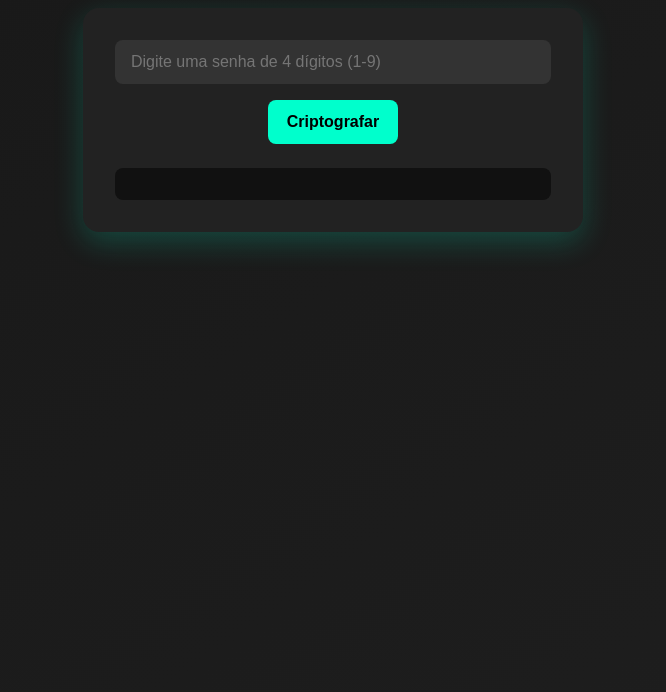
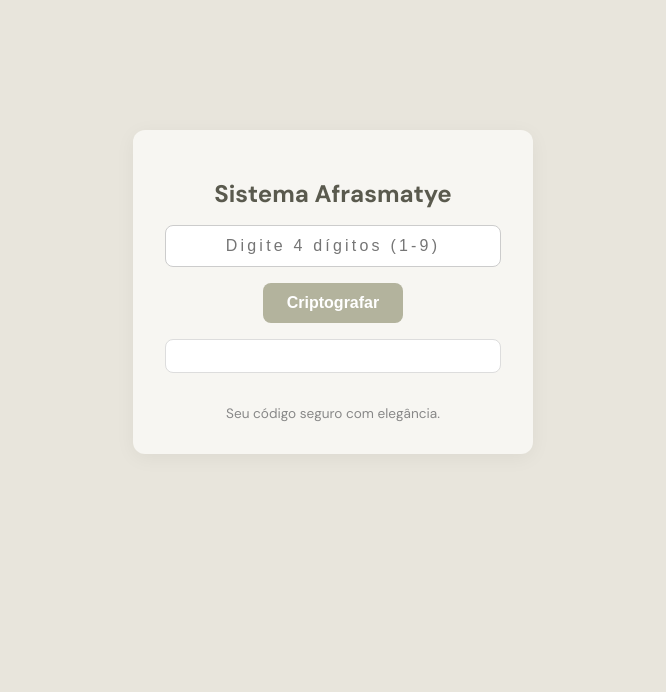
Before and after one commit to mathewherebr/afrasmatye, a plain HTML site: page index.html in a window 1280 px wide. Shown: the part 108-800 px from the top of the page, without its empty margins (307-973 px from the left). Drawn offline with Linux system fonts and the light colour scheme.

Commit message:
Update index.html

```diff
--- a/index.html
+++ b/index.html
@@ -1,10 +1,10 @@
 <!DOCTYPE html>
 <html lang="pt-br">
 <head>
-  <meta charset="UTF-8">
-  <meta name="viewport" content="width=device-width, initial-scale=1">
-  <title>Criptografia Afrasmatye</title>
-  <link href="https://fonts.googleapis.com/css2?family=Inter:wght@400;700&display=swap" rel="stylesheet">
+  <meta charset="UTF-8" />
+  <meta name="viewport" content="width=device-width, initial-scale=1" />
+  <title>Afrasmatye Criptografia</title>
+  <link href="https://fonts.googleapis.com/css2?family=DM+Sans:wght@400;700&display=swap" rel="stylesheet" />
   <style>
     * {
       box-sizing: border-box;
@@ -12,99 +12,108 @@
 
     body {
       margin: 0;
-      font-family: 'Inter', sans-serif;
-      background: linear-gradient(145deg, #181818, #1e1e1e);
-      color: #fff;
+      font-family: 'DM Sans', sans-serif;
+      background-color: #e8e5dc;
+      color: #333;
       display: flex;
-      flex-direction: column;
       align-items: center;
+      justify-content: center;
+      height: 100vh;
+    }
+
+    .container {
+      background-color: #f7f6f2;
       padding: 2rem;
-      min-height: 100vh;
+      border-radius: 12px;
+      box-shadow: 0 4px 20px rgba(0,0,0,0.05);
+      text-align: center;
+      max-width: 400px;
+      width: 100%;
     }
 
     h1 {
-      font-size: 2rem;
-      margin-bottom: 1.5rem;
-      color: #00ffcc;
+      font-size: 1.5rem;
+      margin-bottom: 1rem;
+      color: #5a5a4e;
+    }
+
+    input {
+      padding: 0.7rem 1rem;
+      font-size: 1rem;
+      border: 1px solid #ccc;
+      border-radius: 8px;
+      outline: none;
+      width: 100%;
+      background-color: #fff;
+      color: #333;
+      margin-bottom: 1rem;
+      letter-spacing: 0.2em;
       text-align: center;
     }
 
-    .container {
-      background-color: #222;
-      padding: 2rem;
-      border-radius: 16px;
-      box-shadow: 0 10px 30px rgba(0, 255, 204, 0.2);
-      width: 100%;
-      max-width: 500px;
-      text-align: center;
-    }
-
-    input {
-      padding: 0.8rem 1rem;
-      font-size: 1rem;
-      border-radius: 8px;
-      border: none;
-      outline: none;
-      margin-bottom: 1rem;
-      width: 100%;
-      background-color: #333;
-      color: #fff;
+    input:focus {
+      border-color: #a0a092;
     }
 
     button {
-      background: #00ffcc;
-      color: #000;
-      font-weight: 700;
+      padding: 0.7rem 1.5rem;
+      font-size: 1rem;
+      background-color: #b3b39d;
+      color: #fff;
       border: none;
-      padding: 0.8rem 1.2rem;
       border-radius: 8px;
       cursor: pointer;
-      font-size: 1rem;
       transition: all 0.3s ease;
+      font-weight: 600;
     }
 
     button:hover {
-      transform: scale(1.05);
-      background: #00e6b8;
-      box-shadow: 0 5px 15px rgba(0, 255, 204, 0.3);
+      background-color: #9d9d8a;
     }
 
     .output {
-      margin-top: 1.5rem;
-      font-size: 1.2rem;
-      background-color: #111;
+      margin-top: 1rem;
+      font-size: 1rem;
+      color: #5a5a4e;
+      background-color: #fff;
       padding: 1rem;
       border-radius: 8px;
-      word-break: break-all;
-      color: #00ffcc;
+      border: 1px solid #ddd;
     }
 
-    @media (max-width: 500px) {
-      h1 {
-        font-size: 1.5rem;
-      }
-
-      button {
-        width: 100%;
-      }
+    .footer {
+      margin-top: 2rem;
+      font-size: 0.85rem;
+      color: #888;
     }
   </style>
 </head>
 <body>
-  <h1>🔐 Sistema Afrasmatye de Criptografia</h1>
   <div class="container">
-    <input type="text" id="senha" placeholder="Digite uma senha de 4 dígitos (1-9)">
+    <h1>Sistema Afrasmatye</h1>
+    <input
+      type="text"
+      id="senha"
+      placeholder="Digite 4 dígitos (1-9)"
+      maxlength="4"
+      oninput="validarInput(this)"
+    />
     <button onclick="criptografar()">Criptografar</button>
     <div class="output" id="resultado"></div>
+    <div class="footer">Seu código seguro com elegância.</div>
   </div>
 
   <script>
+    function validarInput(input) {
+      input.value = input.value.replace(/[^1-9]/g, '').slice(0, 4);
+    }
+
     function criptografar() {
       const senha = document.getElementById('senha').value.trim();
       const resultado = document.getElementById('resultado');
 
-      if (!/^[1-9]{4}$/.test(senha)) {
-        resultado.textContent = '⚠️ A senha deve conter exatamente 4 dígitos de 1 a 9 (sem zeros ou letras).';
+      if (senha.length !== 4) {
+        resultado.textContent = 'Digite exatamente 4 dígitos entre 1 e 9.';
         return;
       }
 
@@ -120,7 +129,7 @@
 
       const criptografada = `${X.toString().padStart(2, '0')}${Y.toString().padStart(2, '0')}${Z.toString().padStart(2, '0')}${W.toString().padStart(2, '0')}`;
 
-      resultado.textContent = `🔒 Senha criptografada: ${criptografada}`;
+      resultado.textContent = `🔐 Senha criptografada: ${criptografada}`;
     }
   </script>
 </body>
```
